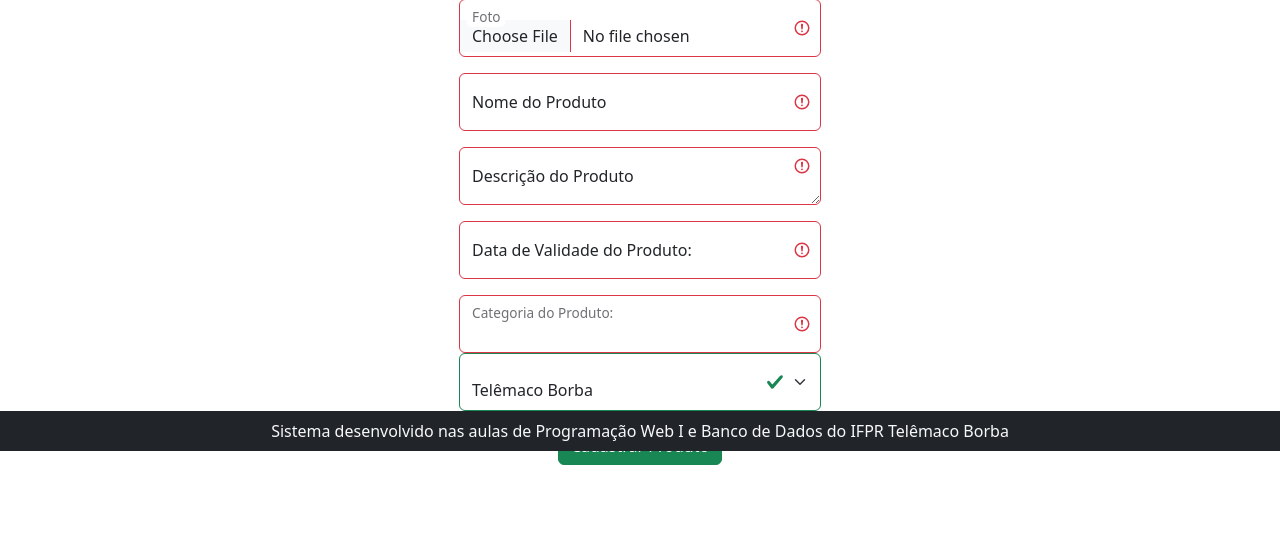
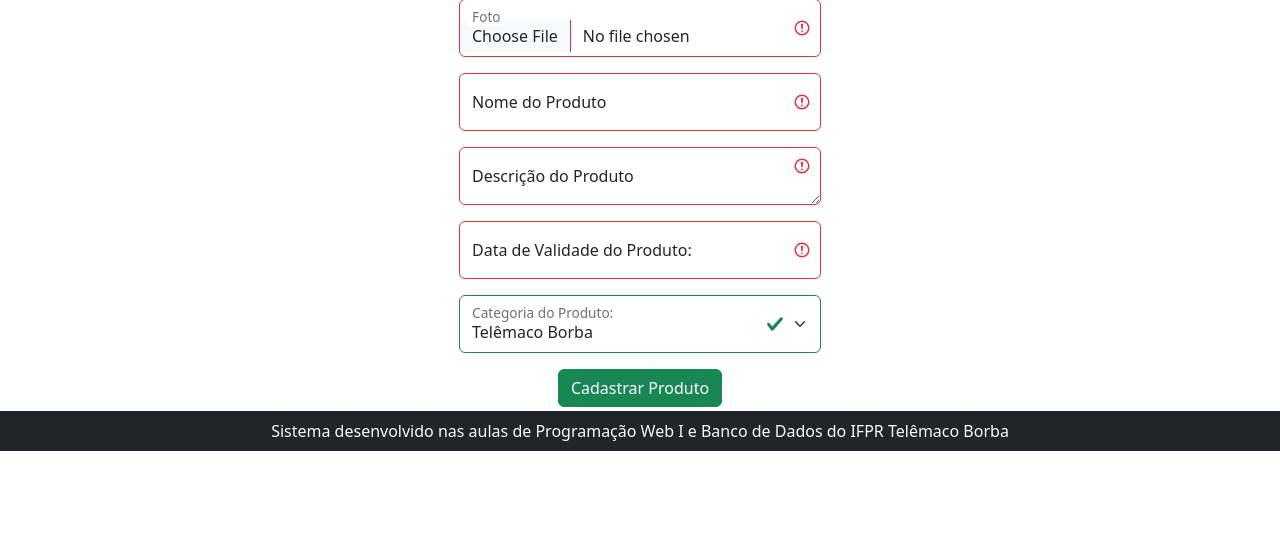
Before and after one commit to anethayne/doefacil, a PHP site: page /formProduto.php in a window 1280 px wide. Shown: the part 349-902 px from the top of the page. After the commit the page ends 800 px from the top, so only its background shows below. Run offline with PHP 8.4, Linux system fonts and the light colour scheme.

Commit message:
Update formProduto.php

```diff
--- a/formProduto.php
+++ b/formProduto.php
@@ -32,7 +32,6 @@
                         <div class="invalid-feedback"></div>
                     </div>
                     <div class="form-floating mt-3 mb-3">
-                        <input type="text" class="form-control" id="categoriaProduto" placeholder="Categoria do Produto" name="categoriaProduto" required>
                             <select class="form-select" id="categoriaProduto" name="categoriaProduto" required>
                                 <option value="curiuva">Curiúva</option>
                                 <option value="imbau">Imbaú</option>
```
